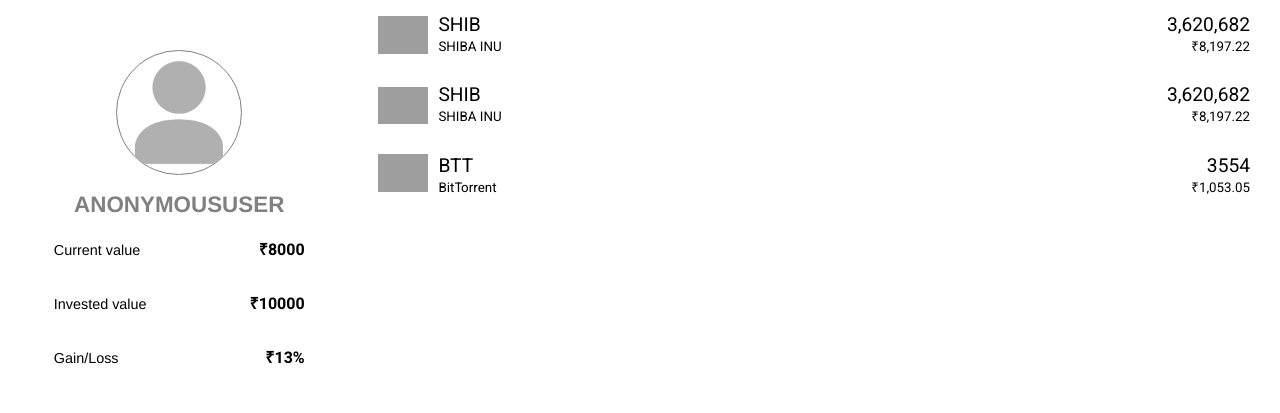
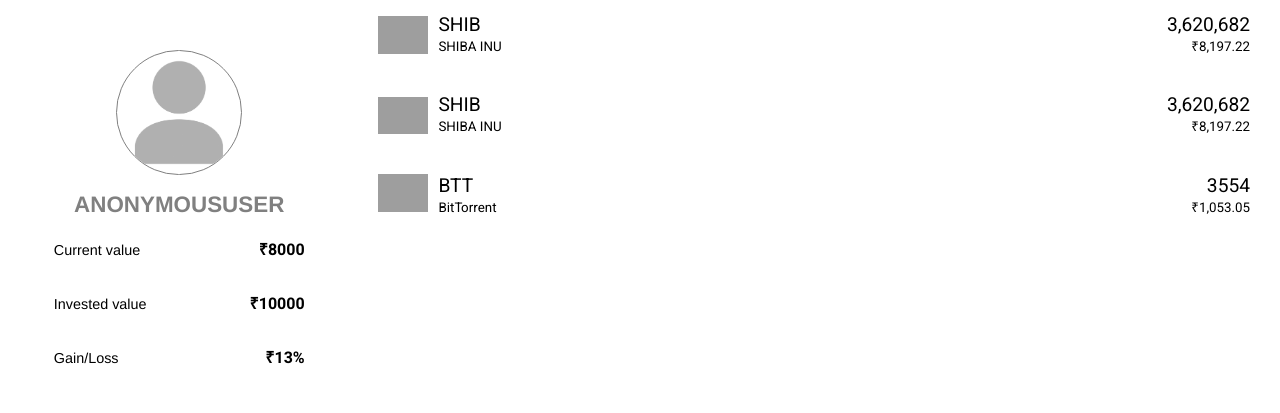
Before and after one commit to prafullepili/mysite, a Django app: page / in a window 1280 px wide. Shown: the part 60-473 px from the top of the page. Run offline with Django 3.2, Linux system fonts and the light colour scheme; some libraries are stand-ins or nearby versions; grey boxes are pictures that could not be loaded.

Commit message:
gggggggggg

```diff
--- a/WxPortfolio/static/WxPortfolio/css/style.css
+++ b/WxPortfolio/static/WxPortfolio/css/style.css
@@ -47,7 +47,6 @@ nav .useraction {
 
 .container {
     display: flex;
-    /* border: 1px solid #000; */
 }
 :root {
     --bg-sidebar-profile : rgba(236, 233, 233,1);
@@ -57,10 +56,7 @@ nav .useraction {
 .profile_container {
     margin: 0 auto;
     flex-basis: 25%;
-    text-align: center;
-    /* background-color: white; */
-    /* background-color: var(--bg-sidebar-profile); */
-
+    text-align: center
 }
 
 .profile_container img {
@@ -91,14 +87,13 @@ nav .useraction {
 }
 
 /* coins lists */
-
 .container .portfolio-list {
-
     flex: 4;
     overflow:auto ;
 }
 
 .wallets {
+    margin-bottom: 10px;
     display: flex;
     padding: 4px 10px;
     justify-content: space-between;
```
